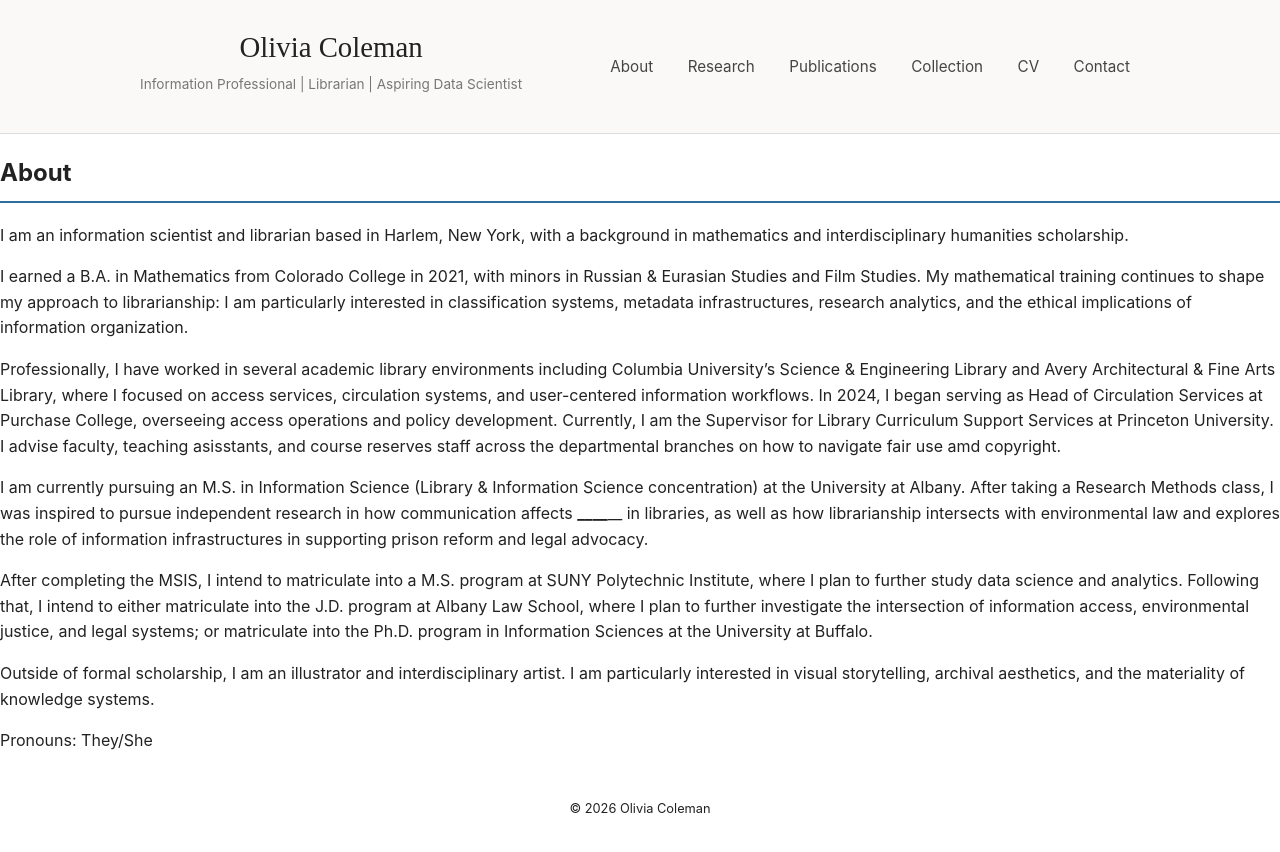
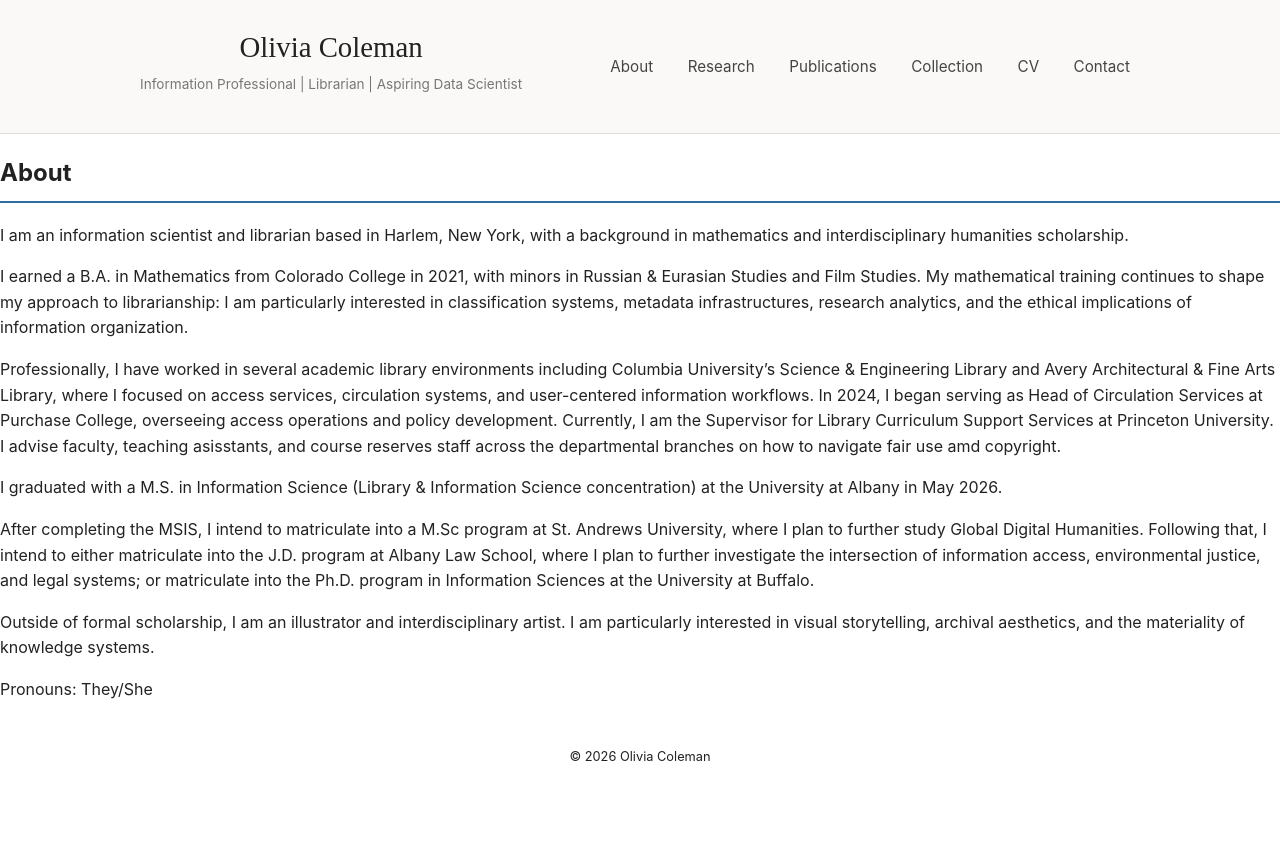
Before and after one commit to caivilo/caivilo.github.io, a Jekyll site: the page built from about.md, in a window 1280 px wide. Shown: the top 852 px of the page. Built offline with Jekyll 4.4.1, drawn with Linux system fonts in a browser that asks for light colours.

Commit message:
Revise education details in about.md
Updated educational background and future academic plans.

```diff
--- a/about.md
+++ b/about.md
@@ -12,9 +12,9 @@ I earned a B.A. in Mathematics from Colorado College in 2021, with minors in Rus
 
 Professionally, I have worked in several academic library environments including Columbia University's Science & Engineering Library and Avery Architectural & Fine Arts Library, where I focused on access services, circulation systems, and user-centered information workflows. In 2024, I began serving as Head of Circulation Services at Purchase College, overseeing access operations and policy development. Currently, I am the Supervisor for Library Curriculum Support Services at Princeton University. I advise faculty, teaching asisstants, and course reserves staff across the departmental branches on how to navigate fair use amd copyright.
 
-I am currently pursuing an M.S. in Information Science (Library & Information Science concentration) at the University at Albany. After taking a Research Methods class, I was inspired to pursue independent research in how communication affects ______________ in libraries, as well as how librarianship intersects with environmental law and explores the role of information infrastructures in supporting prison reform and legal advocacy.
+I graduated with a M.S. in Information Science (Library & Information Science concentration) at the University at Albany in May 2026.
 
-After completing the MSIS, I intend to matriculate into a M.S. program at SUNY Polytechnic Institute, where I plan to further study data science and analytics. Following that, I intend to either matriculate into the J.D. program at Albany Law School, where I plan to further investigate the intersection of information access, environmental justice, and legal systems; or matriculate into the Ph.D. program in Information Sciences at the University at Buffalo.
+After completing the MSIS, I intend to matriculate into a M.Sc program at St. Andrews University, where I plan to further study Global Digital Humanities. Following that, I intend to either matriculate into the J.D. program at Albany Law School, where I plan to further investigate the intersection of information access, environmental justice, and legal systems; or matriculate into the Ph.D. program in Information Sciences at the University at Buffalo.
 
 Outside of formal scholarship, I am an illustrator and interdisciplinary artist. I am particularly interested in visual storytelling, archival aesthetics, and the materiality of knowledge systems.
 
```
